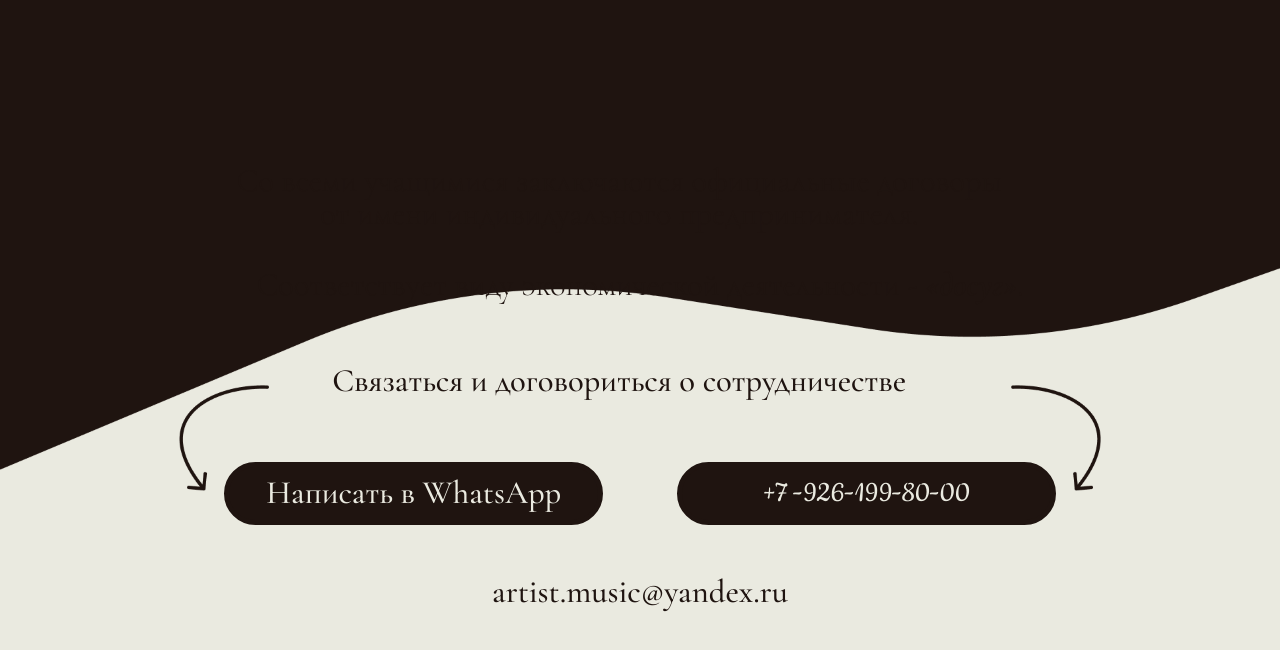
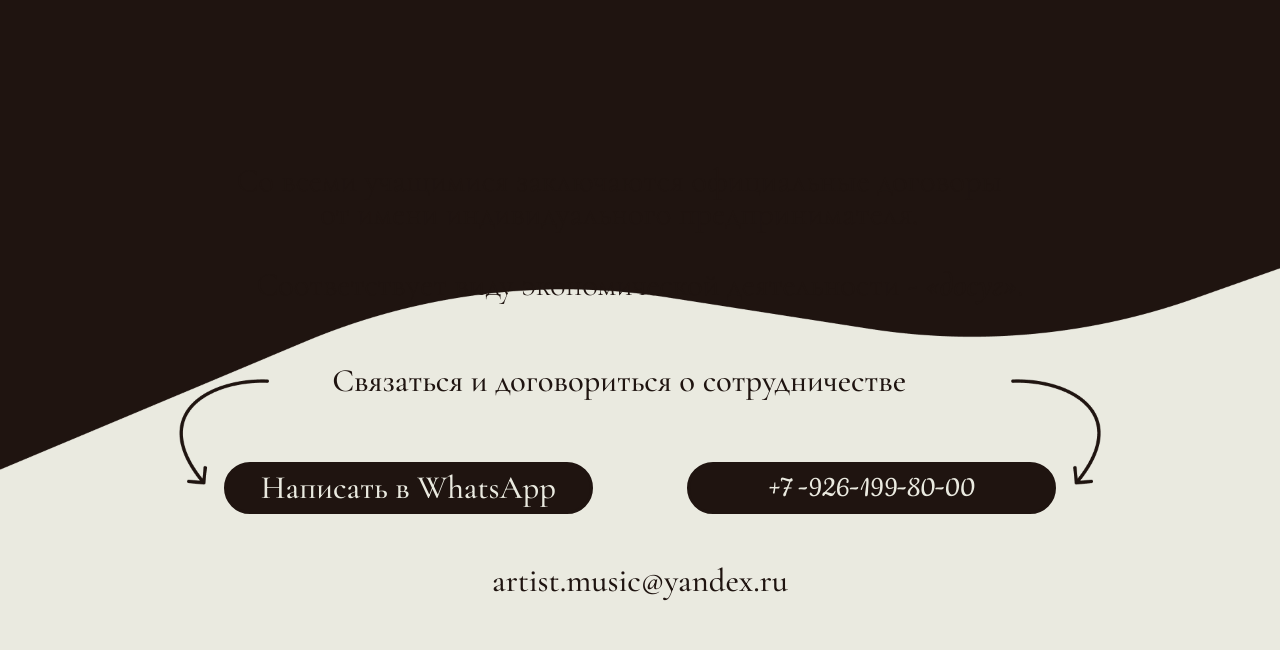
Before and after one commit to ARTURIRK/fortissimo, a plain HTML site: page index.html in a window 1280 px wide. Shown: the part 3922-4572 px from the top of the page. Drawn offline with Linux system fonts and the light colour scheme; files whose address does not match are found by name.

Commit message:
change style

```diff
--- a/style.css
+++ b/style.css
@@ -310,14 +310,14 @@ h1 span {
 }
 .contacts__relation div a {
   display: block;
-  padding: 10px;
+  padding: 0.52vw;
   width: 42%;
   font-size: 1em;
   text-align: center;
   border-radius: 64px;
   transition: 0.3s;
-  border: 5px solid var(--main-dark-color);
-  color: var(--main-light-color);;
+  border: 0.26vw solid var(--main-dark-color);
+  color: var(--main-light-color);
   background-color: var(--main-dark-color);
 }
 .contacts__relation div a:hover {
@@ -333,7 +333,7 @@ h1 span {
 .contacts__relation img {
   position: absolute;
   width: 7vw;
-  top: 20px;
+  top: 1.1vw;
 }
 .leftarrow {
   left: -3.5vw;
```
